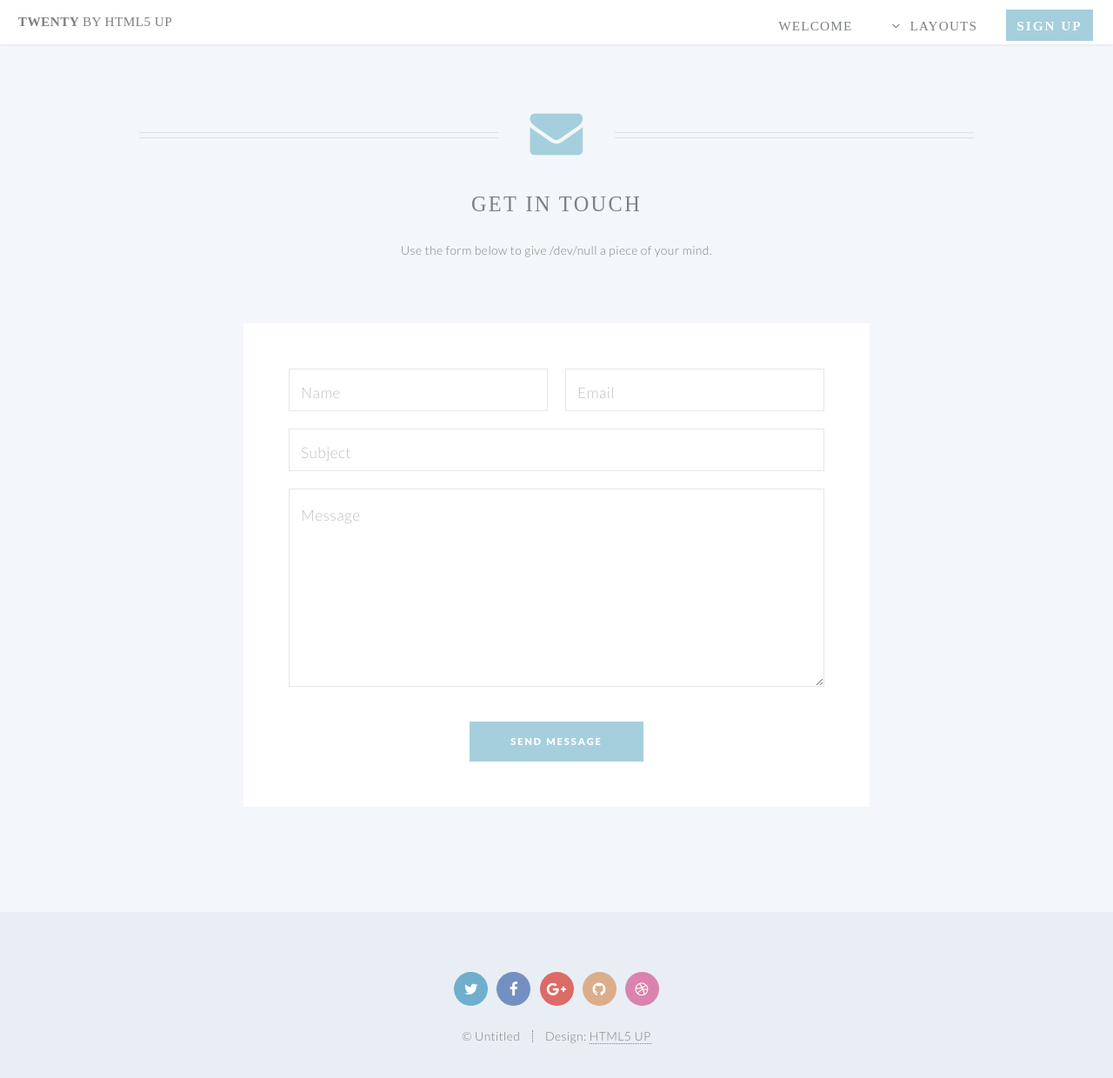
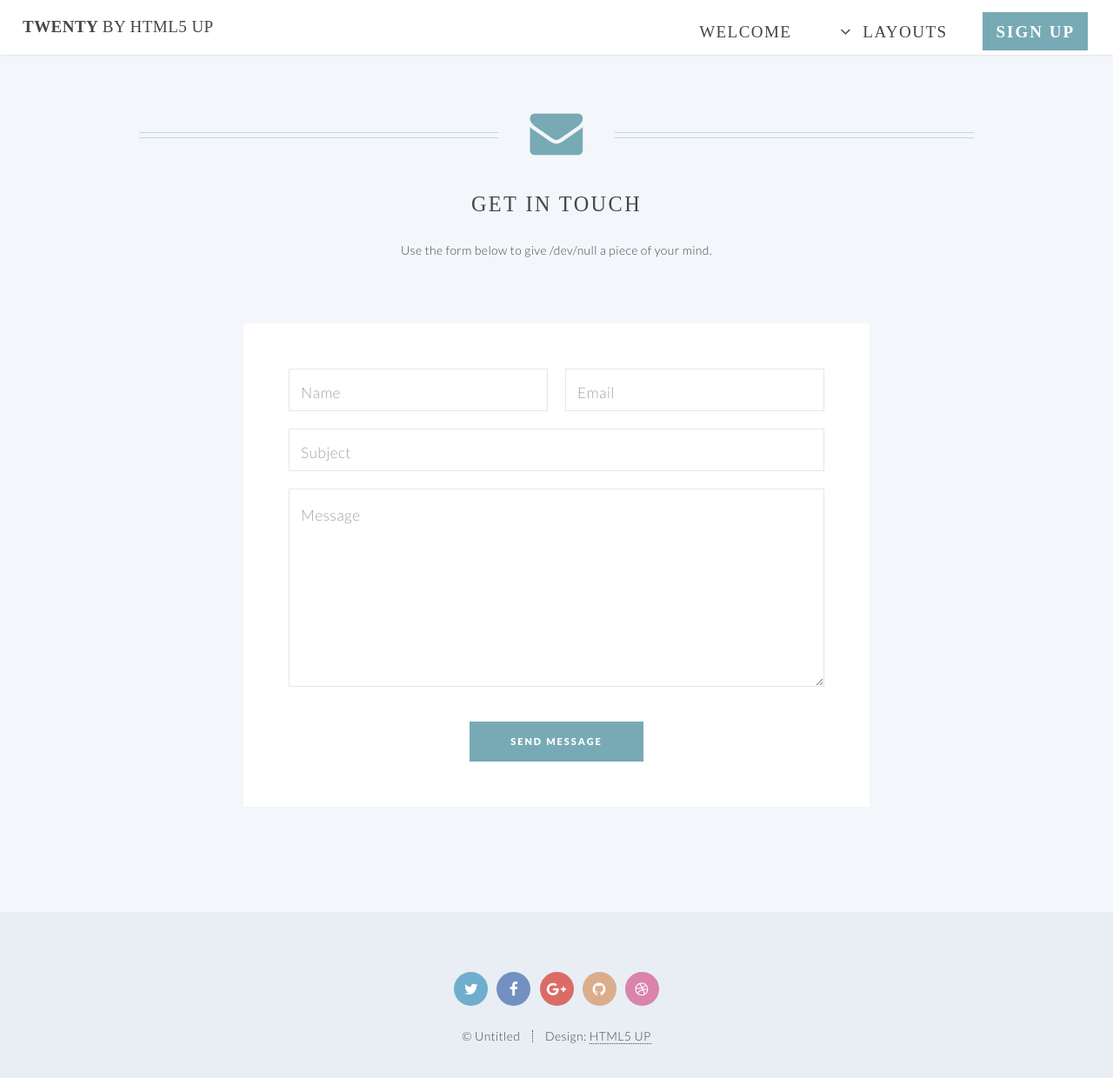
Before and after one commit to aliscott/zoe-wedding, a Jekyll site: the page contact.html, which Jekyll copies as it is, in a window 1280 px wide and 1268 px high. Shown: the top 1240 px of the window at 87% size. Built offline with Jekyll 4.4.1, drawn with Linux system fonts in a browser that asks for light colours.

Commit message:
Improve readability

```diff
--- a/css/style.css
+++ b/css/style.css
@@ -27,7 +27,7 @@
 	}
 
 	body, input, select, textarea {
-		color: #7c8081;
+		color: #444647;
 		font-family: 'Lato', sans-serif;
 		font-size: 15pt;
 		font-weight: 300;
@@ -126,8 +126,8 @@
 	}
 
 		header.special:before, header.special:after {
-			border-bottom: #A5CFDC solid 1.5px;
-			border-top: #A5CFDC solid 1.5px;
+			border-bottom: #77AAB5 solid 1.5px;
+			border-top: #77AAB5 solid 1.5px;
 			content: '';
 			height: 7px;
 			opacity: 0.4;
@@ -154,7 +154,7 @@
 		}
 
 		header.special .icon {
-			color: #A5CFDC;
+			color: #77AAB5;
 			cursor: default;
 			height: 7em;
 			left: 0;
@@ -206,7 +206,7 @@
 		input[type="password"]:focus,
 		input[type="email"]:focus,
 		textarea:focus {
-			border-color: #A5CFDC;
+			border-color: #77AAB5;
 		}
 
 	input[type="text"],
@@ -484,7 +484,7 @@
 			}
 
 			table.default thead {
-				background: #7c8081;
+				background: #444647;
 				color: #fff;
 			}
 
@@ -532,8 +532,8 @@
 		input[type="submit"].special,
 		input[type="reset"].special,
 		.button.special {
-			background: #A5CFDC;
-			border-color: #A5CFDC;
+			background: #77AAB5;
+			border-color: #77AAB5;
 			color: white !important;
 		}
 
@@ -573,7 +573,7 @@
 		}
 
 		.wrapper.style2 {
-			background-color: #A5CFDC;
+			background-color: #77AAB5;
 			background-image: url("images/light-bl.svg"), url("images/light-br.svg");
 			background-position: bottom left, bottom right;
 			background-repeat: no-repeat, no-repeat;
@@ -588,7 +588,7 @@
 			.wrapper.style2 .button.special {
 				background: white;
 				border-color: white;
-				color: #A5CFDC !important;
+				color: #77AAB5 !important;
 			}
 
 				.wrapper.style2 .button.special:hover {
@@ -619,7 +619,7 @@
 		box-shadow: 0 1px 2px 0 rgba(0, 0, 0, 0.075);
 		color: inherit;
 		cursor: default;
-		font-size: 0.8em;
+		font-size: 1em;
 		left: 0;
 		padding: 1em 1.5em;
 		position: fixed;
@@ -795,7 +795,7 @@
 			}
 
 			.dropotron > li:hover > a {
-				background: #A5CFDC;
+				background: #77AAB5;
 				color: white;
 			}
 
@@ -937,7 +937,7 @@
 
 	#footer {
 		background: #e8eef4;
-		color: #7c8081;
+		color: #444647;
 		padding: 5em 5em 10em 5em;
 		text-align: center;
 	}
@@ -1055,9 +1055,9 @@
 
 	#topPanel,
 	#sidePanel {
-		background: #645862;
+		background: #53687E;
 		color: white;
-		font-size: 0.8em;
+		font-size: 1em;
 		letter-spacing: 0.075em;
 		text-transform: uppercase;
 	}
@@ -1169,7 +1169,7 @@
   content: "";
   width: 3px;
   height: 100%;
-  background: #A5CFDC;
+  background: #77AAB5;
   left: 50%;
   top: 0;
   position: absolute;
@@ -1197,7 +1197,7 @@
 	clear: both;
 }
 #timeline .timeline-item .timeline-icon {
-  background: #A5CFDC;
+  background: #77AAB5;
   width: 50px;
   height: 50px;
   position: absolute;
@@ -1232,7 +1232,7 @@
 }
 #timeline .timeline-item .timeline-content h2 {
   padding: 15px;
-  background: #A5CFDC;
+  background: #77AAB5;
   color: #fff;
   margin: -20px -20px 0 -20px;
   -webkit-border-radius: 3px 3px 0 0;
@@ -1249,7 +1249,7 @@
   height: 0;
   border-top: 7px solid transparent;
   border-bottom: 7px solid transparent;
-  border-left: 7px solid #A5CFDC;
+  border-left: 7px solid #77AAB5;
 }
 #timeline .timeline-item .timeline-content.right {
   float: right;
@@ -1259,7 +1259,7 @@
   right: 45%;
   left: inherit;
   border-left: 0;
-  border-right: 7px solid #A5CFDC;
+  border-right: 7px solid #77AAB5;
 }
 
 @media screen and (max-width: 768px) {
@@ -1279,7 +1279,7 @@
     left: 10%;
     margin-left: -6px;
     border-left: 0;
-    border-right: 7px solid #A5CFDC;
+    border-right: 7px solid #77AAB5;
   }
   #timeline .timeline-item .timeline-icon {
     left: 0;
@@ -1387,7 +1387,7 @@
 }
 
 .heart-logo {
-	color: #A5CFDC;
+	color: #77AAB5;
 	margin-right: 5px;
 }
 
--- a/index.html
+++ b/index.html
@@ -62,7 +62,7 @@ layout: landing-page
 
 								<section class="special">
 									<header>
-										<h3>1:30pm: The Ceremony</h3>
+										<h3>2:30pm: The Ceremony</h3>
 									</header>
 									<p>Saint Joan of Arc Church</p>
 									<div class="map-overlay" onClick="style.pointerEvents='none'"></div>
```
Also changed, not shown: Gemfile.lock.
